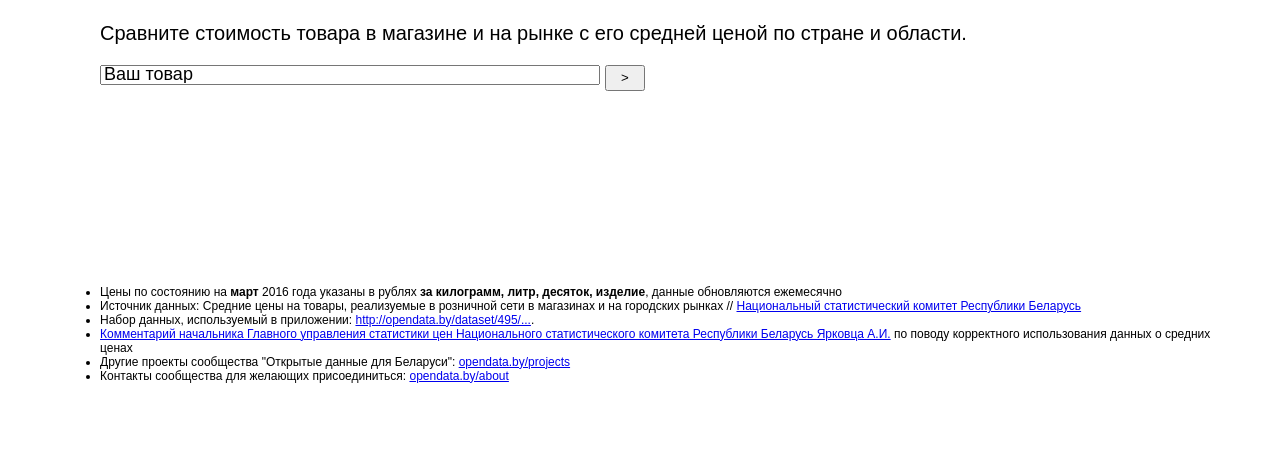
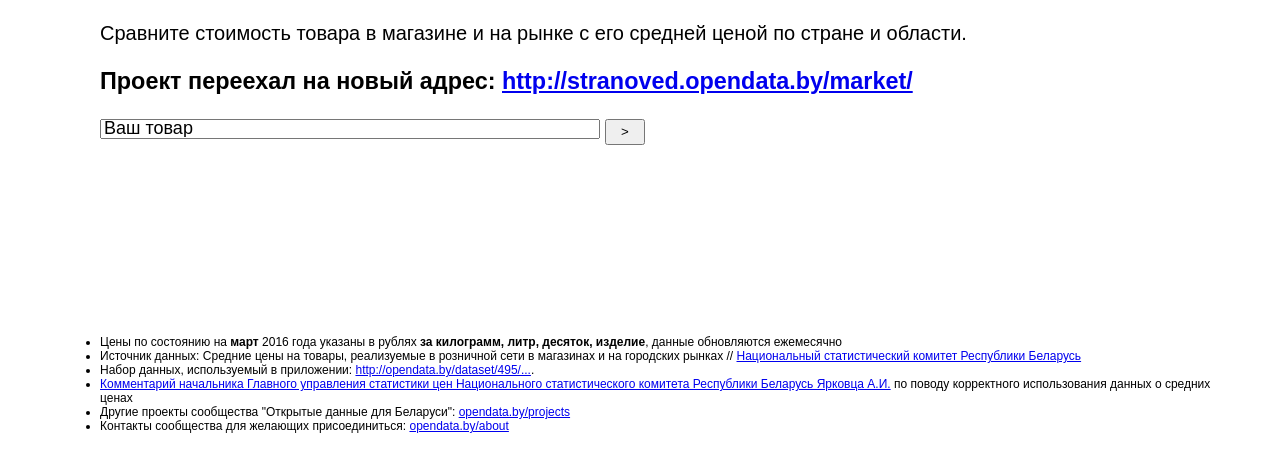
Before and after one commit to opendataby/market, a plain HTML site: page index.html in a window 1280 px wide. Shown: the part 113-584 px from the top of the page. Drawn offline with nearby package versions, Linux system fonts and the light colour scheme.

Commit message:
Update index.html
Добавить сообщение о переезде проекта.

```diff
--- a/index.html
+++ b/index.html
@@ -45,6 +45,7 @@
 
 <h1 class="text">Цены Беларуси</h1>
 <p class="text">Сравните стоимость товара в магазине и на рынке с его средней ценой по стране и области.</p>
+	    <h3>Проект переехал на новый адрес: <a href="http://stranoved.opendata.by/market/">http://stranoved.opendata.by/market/</a></h3>
     <div id="main">
         <input type="search" id="autocomplete" value="Ваш товар">
         <input class="button" type="submit" id="search" value=">">
```
